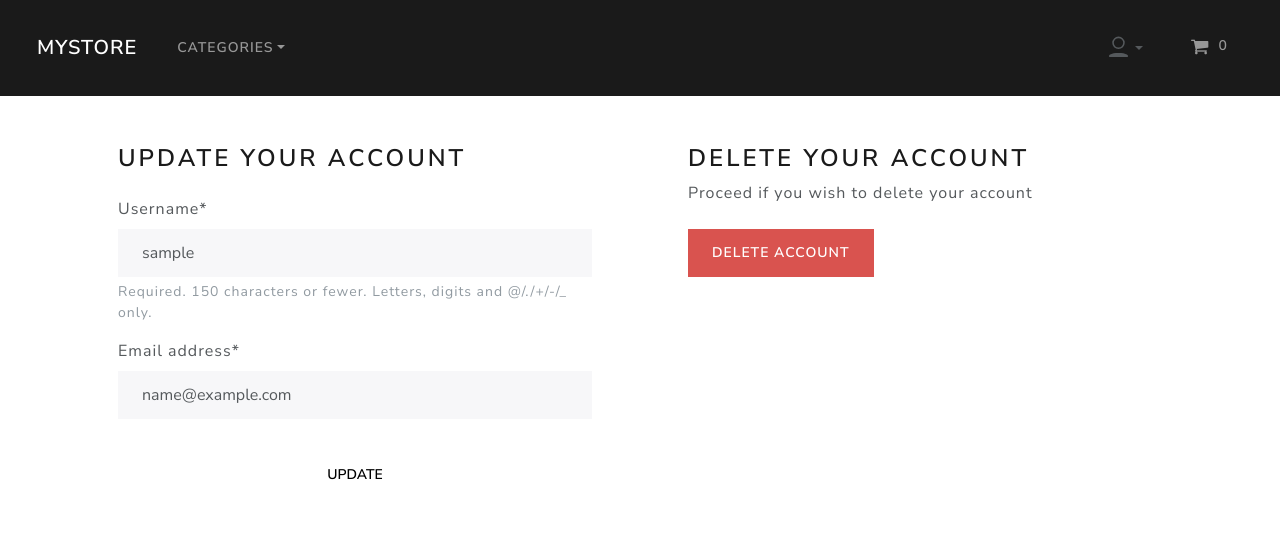
After one commit to egorpon/e-commerce-store, a Django app: page /account/profile-management/ in a window 1280 px wide. The commit adds this page. Shown: the top 546 px of the page. Run offline with Django 5.2, Linux system fonts and the light colour scheme; the visitor is signed in with stand-in values (Sample User, id 1); data that the repository does not hold is empty; some libraries are stand-ins or nearby versions.

Commit message:
add update and delete functionality, style templates for dashboard, delete, update

```diff
--- a/account/forms.py
+++ b/account/forms.py
@@ -25,8 +25,18 @@ class CreateUserForm(UserCreationForm):
         return email
 
 
-
 class LoginUserForm(AuthenticationForm):
-
     username = forms.CharField(widget=TextInput())
     password = forms.CharField(widget=PasswordInput())
+
+
+class UpdateUserForm(forms.ModelForm):
+    class Meta:
+        model = User
+        fields = ["username", "email"]
+        exclude = ['password1', 'password2']
+
+    def __init__(self, *args, **kwargs):
+        super().__init__(*args, **kwargs)
+        self.fields["username"].required = True
+        self.fields["email"].required = True
--- /dev/null
+++ b/account/templates/account/profile-management.html
@@ -0,0 +1,32 @@
+{% include 'store/base.html' %}
+{% load static %}
+{% load crispy_forms_tags %}
+{% block content %}
+  <section class="container">
+    <div class="row justify-content-center">
+      <div class="col-12 col-lg-6 col-md-8 p-5">
+        <div class="mb-4">
+          <h3>Update your account</h3>
+        </div>
+
+        <form action="" method="post">
+          {% csrf_token %}
+          {{ user_form.username|as_crispy_field }}
+          {{ user_form.email|as_crispy_field }}
+          {% if form.non_field_errors %}
+            <div class="alert alert-danger my-3">{{ form.non_field_errors }}</div>
+          {% endif %}
+          <button type="submit" class="btn btn-light w-100 mt-3">Update</button>
+        </form>
+      </div>
+
+      <div class="col-12 col-lg-6 col-md-8 p-5">
+        <div class="mb-4">
+          <h3>Delete your account</h3>
+          <p>Proceed if you wish to delete your account</p>
+          <a role="button" class="btn btn-danger mt-2" href="{% url 'delete_account' %}">Delete account</a>
+        </div>
+      </div>
+    </div>
+  </section>
+{% endblock %}
--- a/account/templates/account/registration/register.html
+++ b/account/templates/account/registration/register.html
@@ -3,7 +3,7 @@
 {% load crispy_forms_tags %}
 {% block content %}
   <body>
-    <section class="container">
+    ''''<section class="container">
       <div class="row justify-content-center">
         <div class="col-12 col-lg-6 col-md-8 p-5">
           <div class="mb-4">
--- a/account/urls.py
+++ b/account/urls.py
@@ -26,4 +26,6 @@ urlpatterns = [
     path("login-user/", view=views.login_user, name="login_user"),
     path("logout-user/", views.logout_user, name="logout_user"),
     path("dashboard/", view=views.dashboard, name="dashboard"),
+    path("profile-management/", view=views.profile_management, name="profile_management"),
+    path("delete-account/", view=views.delete_account, name="delete_account"),
 ]
--- a/account/views.py
+++ b/account/views.py
@@ -1,7 +1,7 @@
 from django.shortcuts import render, redirect
 from django.http import HttpResponse
 
-from .forms import CreateUserForm, LoginUserForm
+from .forms import CreateUserForm, LoginUserForm, UpdateUserForm
 
 from django.contrib.sites.shortcuts import get_current_site
 
@@ -15,7 +15,8 @@ from django.utils.encoding import force_bytes, force_str
 from django.utils.http import urlsafe_base64_decode, urlsafe_base64_encode
 
 
-from django.contrib.auth import authenticate, login, logout
+from django.contrib.auth import login, logout
+from django.contrib.auth.decorators import login_required
 
 
 def register(request):
@@ -96,5 +97,31 @@ def logout_user(request):
     return redirect("store")
 
 
+@login_required(login_url="login_user")
 def dashboard(request):
     return render(request, "account/dashboard.html")
+
+
+@login_required(login_url="login_user")
+def profile_management(request):
+    if request.method == "POST":
+        user_form = UpdateUserForm(request.POST, instance=request.user)
+        if user_form.is_valid():
+            user_form.save()
+            return redirect("dashboard")
+
+    user_form = UpdateUserForm(instance=request.user)
+    context = {"user_form": user_form}
+
+    return render(request, "account/profile-management.html", context=context)
+
+
+@login_required(login_url="login_user")
+def delete_account(request):
+    user = User.objects.get(id=request.user.id)
+
+    if request.method == "POST":
+        user.delete()
+        return redirect("store")
+
+    return render(request, "account/delete-account.html")
--- a/store/templates/store/base.html
+++ b/store/templates/store/base.html
@@ -29,7 +29,7 @@
         <ul class="navbar-nav me-auto mb-2 mb-lg-0">
           <li class="nav-item dropdown" data-bs-theme="light">
             <a class="nav-link dropdown-toggle" role="button" data-bs-toggle="dropdown" aria-expanded="false">Categories</a>
-            <ul class="dropdown-menu" aria-labelledby="themes" data-bs-popper="static">
+            <ul class="dropdown-menu" data-bs-popper="static">
               <li>
                 <a class="dropdown-item" href="{% url 'store' %}">All</a>
               </li>
@@ -41,6 +41,43 @@
             </ul>
           </li>
         </ul>
+        {% if user.is_authenticated %}
+          <ul class="navbar-nav ms-md-auto d-flex justify-content-center">
+            <li class="nav-item dropdown" data-bs-theme="light">
+              <a role="button" class="text-secondary link-light nav-link dropdown-toggle d-flex align-items-center" aria-expanded="false" data-bs-toggle="dropdown">
+                <svg xmlns="http://www.w3.org/2000/svg" width="25" height="25" fill="currentColor" class="bi bi-person" viewBox="0 0 16 16">
+                  <path d="M8 8a3 3 0 1 0 0-6 3 3 0 0 0 0 6Zm4-3a4 4 0 1 1-8 0
+             4 4 0 0 1 8 0ZM14 13s-1-1.5-6-1.5S2 13 2 13v1h12v-1Z" />
+                </svg>
+              </a>
+              <ul class="dropdown-menu dropdown-menu-end" data-bs-popper="static">
+                <li>
+                  <a role="button" class="dropdown-item" href="{% url 'profile_management' %}">Profile management</a>
+                </li>
+                <li>
+                  <a role="button" class="dropdown-item" href="{% url 'logout_user' %}">My orders</a>
+                </li>
+                <li>
+                  <a role="button" class="dropdown-item" href="{% url 'logout_user' %}">Logout</a>
+                </li>
+              </ul>
+            </li>
+            <li class="nav-item">
+              <a role="button" class="nav-link" href="{% url 'cart_summary' %}">
+                <i class="fa fa-shopping-cart fa-lg" aria-hidden="true"></i>
+                &nbsp<div id="cart-quantity" class="d-inline-flex">
+                  {% with quantity_amount=cart|length %}
+                    {% if quantity_amount > 0 %}
+                      {{ quantity_amount }}
+                    {% else %}
+                      0
+                    {% endif %}
+                  {% endwith %}
+                </div>
+              </a>
+            </li>
+          </ul>
+        {% else %}
           <ul class="navbar-nav ms-md-auto d-flex justify-content-center">
             <li class="nav-item">
               <a role="button" class="nav-link" href="{% url 'register' %}">Register</a>
@@ -64,6 +101,7 @@
               </a>
             </li>
           </ul>
+        {% endif %}
       </div>
     </div>
   </nav>
```
Also changed, not shown: account/templates/account/dashboard.html (+36 -2 lines), account/templates/account/delete-account.html (added, +20 -0 lines). Lines whose indentation alone changed are shown as unchanged.
